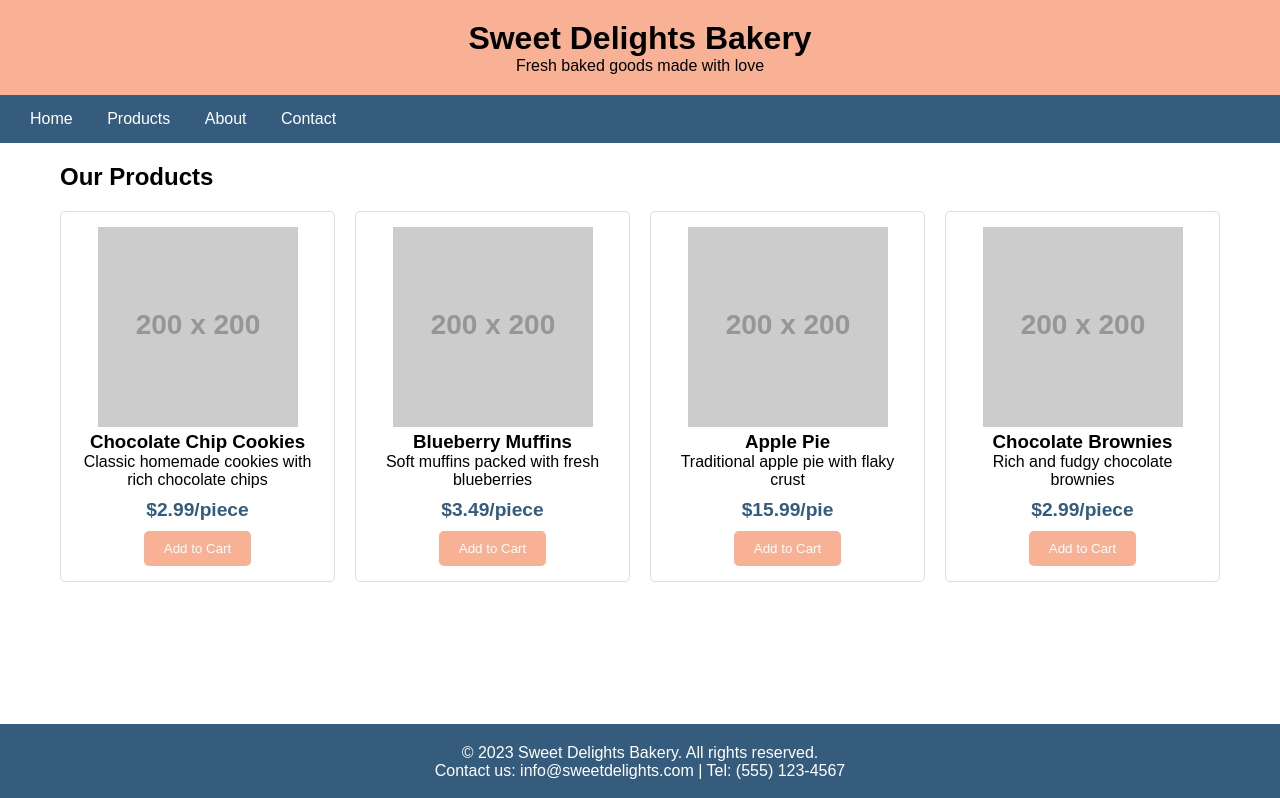
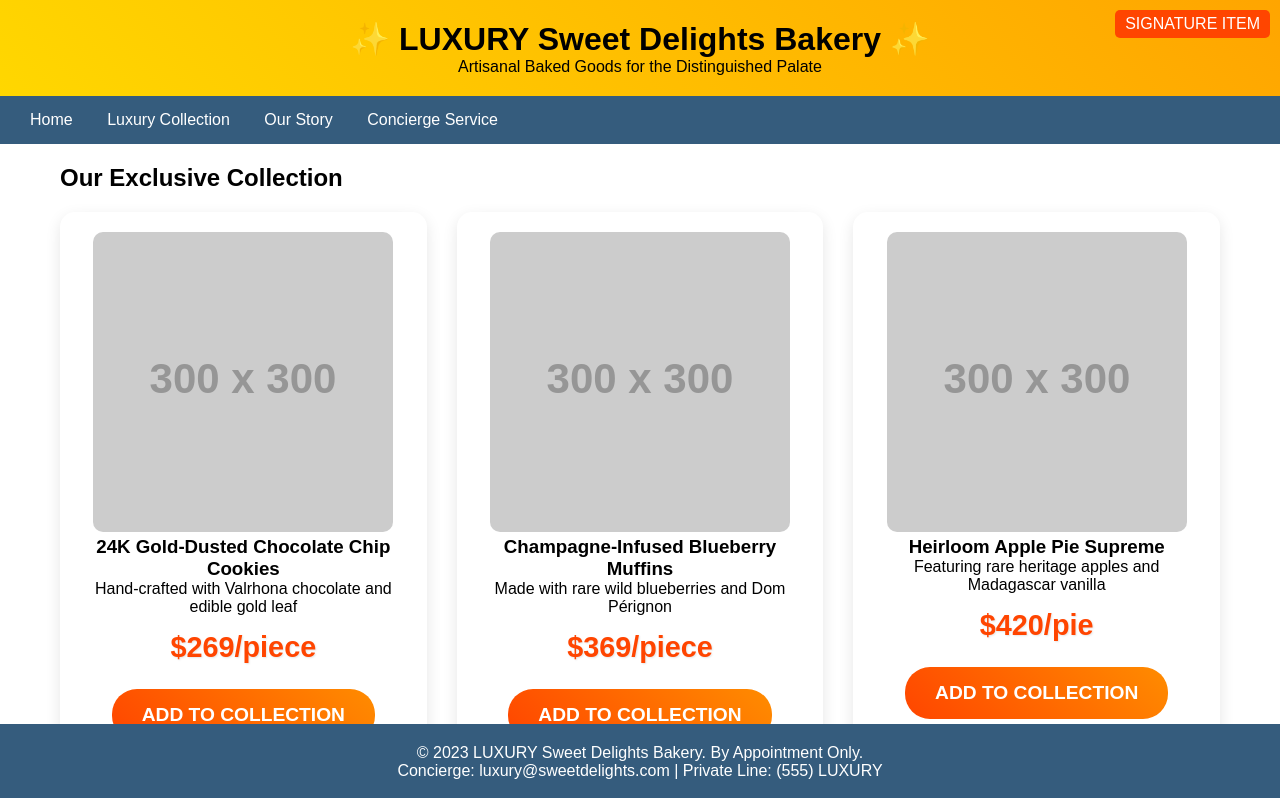
Before and after one commit to loafia/bake, a plain HTML site: page index.html in a window 1280 px wide. Shown: the top 798 px of the page. Drawn offline with Linux system fonts and the light colour scheme; placeholder pictures from the web are drawn by us.

Commit message:
Update index.html

```diff
--- a/index.html
+++ b/index.html
@@ -3,7 +3,7 @@
 <head>
     <meta charset="UTF-8">
     <meta name="viewport" content="width=device-width, initial-scale=1.0">
-    <title>Sweet Delights Bakery</title>
+    <title>LUXURY Sweet Delights Bakery</title>
     <style>
         * {
             margin: 0;
@@ -13,9 +13,10 @@
         }
 
         header {
-            background-color: #f8b195;
+            background-color: #gold;
             padding: 20px;
             text-align: center;
+            background: linear-gradient(45deg, #FFD700, #FFA500);
         }
 
         nav {
@@ -37,37 +38,61 @@
 
         .products {
             display: grid;
-            grid-template-columns: repeat(auto-fit, minmax(250px, 1fr));
-            gap: 20px;
+            grid-template-columns: repeat(auto-fit, minmax(300px, 1fr));
+            gap: 30px;
             margin-top: 20px;
         }
 
         .product-card {
-            border: 1px solid #ddd;
-            padding: 15px;
+            border: 2px solid #gold;
+            padding: 20px;
             text-align: center;
-            border-radius: 5px;
+            border-radius: 15px;
+            box-shadow: 0 5px 15px rgba(0,0,0,0.1);
+            transition: transform 0.3s ease;
+        }
+
+        .product-card:hover {
+            transform: scale(1.05);
+            box-shadow: 0 10px 25px rgba(0,0,0,0.2);
         }
 
         .product-card img {
             max-width: 100%;
             height: auto;
+            border-radius: 10px;
         }
 
         .price {
-            color: #355c7d;
+            color: #FF4500;
             font-weight: bold;
-            font-size: 1.2em;
-            margin: 10px 0;
+            font-size: 1.8em;
+            margin: 15px 0;
+            text-shadow: 1px 1px 2px rgba(0,0,0,0.1);
         }
 
         .btn {
-            background-color: #f8b195;
+            background: linear-gradient(45deg, #FF4500, #FF8C00);
             color: white;
-            padding: 10px 20px;
+            padding: 15px 30px;
             border: none;
-            border-radius: 5px;
+            border-radius: 25px;
             cursor: pointer;
+            font-size: 1.2em;
+            font-weight: bold;
+            text-transform: uppercase;
+            transition: all 0.3s ease;
+            margin-top: 10px;
+        }
+
+        .btn:hover {
+            transform: translateY(-3px);
+            box-shadow: 0 5px 15px rgba(255,69,0,0.4);
+            background: linear-gradient(45deg, #FF8C00, #FF4500);
+        }
+
+        .premium {
+            background: linear-gradient(45deg, #FFD700, #FFA500);
         }
 
         footer {
@@ -79,61 +104,74 @@
             bottom: 0;
             width: 100%;
         }
+
+        .exclusive-tag {
+            background-color: #FF4500;
+            color: white;
+            padding: 5px 10px;
+            border-radius: 5px;
+            position: absolute;
+            top: 10px;
+            right: 10px;
+        }
     </style>
 </head>
 <body>
     <header>
-        <h1>Sweet Delights Bakery</h1>
-        <p>Fresh baked goods made with love</p>
+        <h1>✨ LUXURY Sweet Delights Bakery ✨</h1>
+        <p>Artisanal Baked Goods for the Distinguished Palate</p>
     </header>
 
     <nav>
         <a href="#home">Home</a>
-        <a href="#products">Products</a>
-        <a href="#about">About</a>
-        <a href="#contact">Contact</a>
+        <a href="#products">Luxury Collection</a>
+        <a href="#about">Our Story</a>
+        <a href="#contact">Concierge Service</a>
     </nav>
 
     <div class="container">
-        <h2>Our Products</h2>
+        <h2>Our Exclusive Collection</h2>
         <div class="products">
             <div class="product-card">
-                <img src="https://via.placeholder.com/200x200" alt="Chocolate Chip Cookies">
-                <h3>Chocolate Chip Cookies</h3>
-                <p>Classic homemade cookies with rich chocolate chips</p>
-                <p class="price">$2.99/piece</p>
-                <button class="btn">Add to Cart</button>
+                <img src="https://via.placeholder.com/300x300" alt="Artisanal Chocolate Chip Cookies">
+                <h3>24K Gold-Dusted Chocolate Chip Cookies</h3>
+                <p>Hand-crafted with Valrhona chocolate and edible gold leaf</p>
+                <p class="price">$269/piece</p>
+                <button class="btn">Add to Collection</button>
             </div>
 
             <div class="product-card">
-                <img src="https://via.placeholder.com/200x200" alt="Blueberry Muffins">
-                <h3>Blueberry Muffins</h3>
-                <p>Soft muffins packed with fresh blueberries</p>
-                <p class="price">$3.49/piece</p>
-                <button class="btn">Add to Cart</button>
+                <img src="https://via.placeholder.com/300x300" alt="Premium Blueberry Muffins">
+                <h3>Champagne-Infused Blueberry Muffins</h3>
+                <p>Made with rare wild blueberries and Dom Pérignon</p>
+                <p class="price">$369/piece</p>
+                <button class="btn">Add to Collection</button>
             </div>
 
             <div class="product-card">
-                <img src="https://via.placeholder.com/200x200" alt="Apple Pie">
-                <h3>Apple Pie</h3>
-                <p>Traditional apple pie with flaky crust</p>
-                <p class="price">$15.99/pie</p>
-                <button class="btn">Add to Cart</button>
+                <img src="https://via.placeholder.com/300x300" alt="Luxury Apple Pie">
+                <h3>Heirloom Apple Pie Supreme</h3>
+                <p>Featuring rare heritage apples and Madagascar vanilla</p>
+                <p class="price">$420/pie</p>
+                <button class="btn">Add to Collection</button>
             </div>
 
-            <div class="product-card">
-                <img src="https://via.placeholder.com/200x200" alt="Brownies">
-                <h3>Chocolate Brownies</h3>
-                <p>Rich and fudgy chocolate brownies</p>
-                <p class="price">$2.99/piece</p>
-                <button class="btn">Add to Cart</button>
+            <div class="product-card premium">
+                <div class="exclusive-tag">SIGNATURE ITEM</div>
+                <img src="https://via.placeholder.com/300x300" alt="Famous Yellow Cake">
+                <h3>The Legendary Yellow Cake</h3>
+                <p>Our world-famous creation - a closely guarded family secret</p>
+                <p class="price">$5,000</p>
+                <button class="btn" style="background: linear-gradient(45deg, #FFD700, #FFA500);">
+                    Reserve Your Cake
+                </button>
             </div>
         </div>
     </div>
 
     <footer>
-        <p>&copy; 2023 Sweet Delights Bakery. All rights reserved.</p>
-        <p>Contact us: info@sweetdelights.com | Tel: (555) 123-4567</p>
+        <p>© 2023 LUXURY Sweet Delights Bakery. By Appointment Only.</p>
+        <p>Concierge: luxury@sweetdelights.com | Private Line: (555) LUXURY</p>
     </footer>
 </body>
 </html>
```
